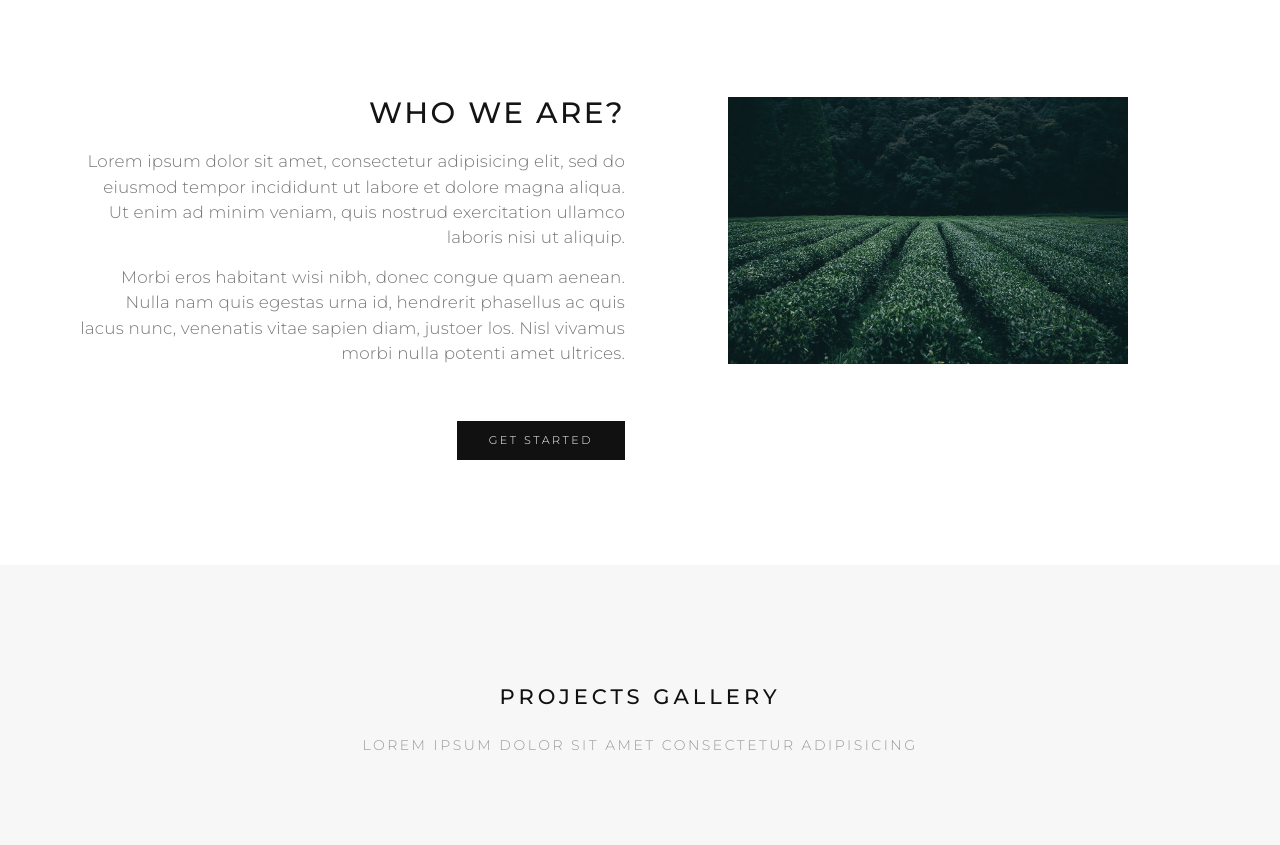
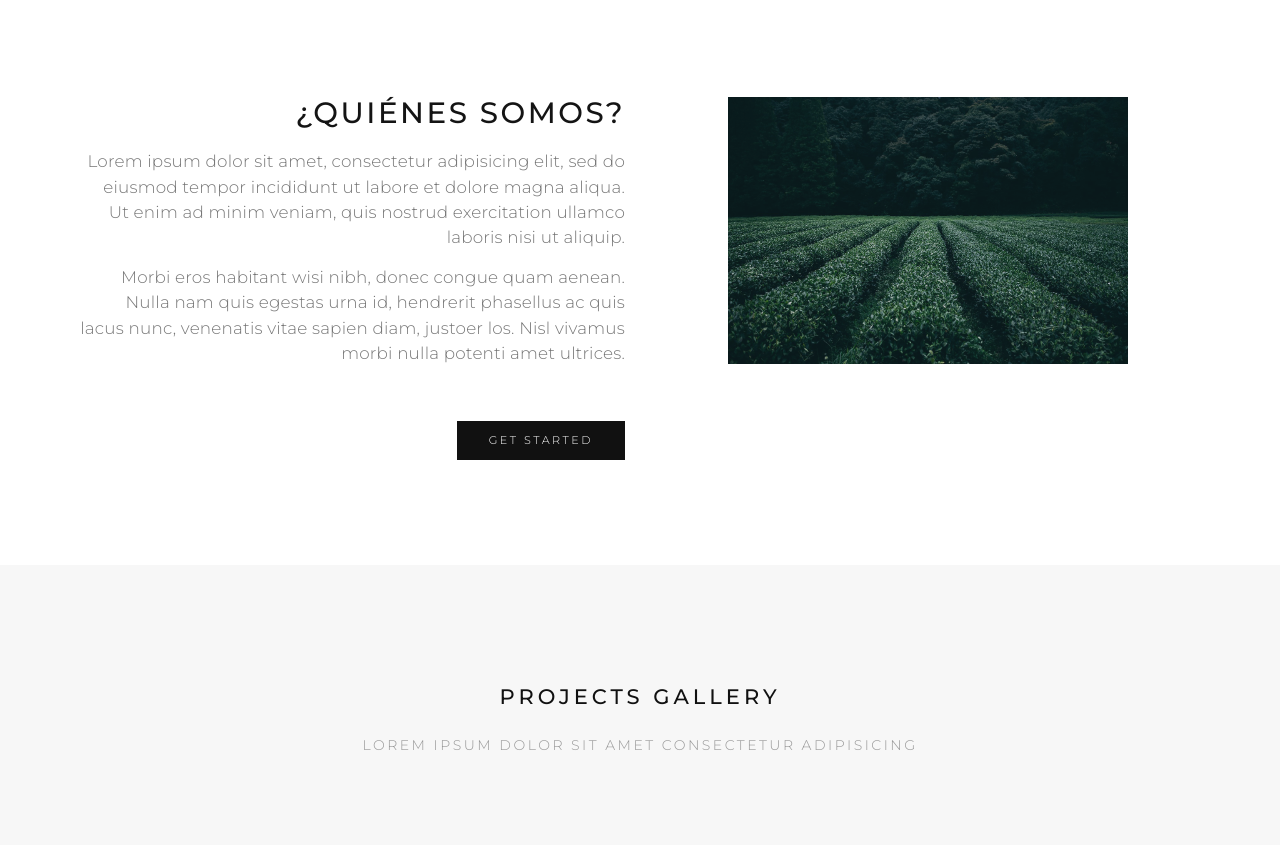
Before and after one commit to javiergr09/tarea-zSeeds, a plain HTML site: page index.html in a window 1280 px wide. Shown: the part 849-1694 px from the top of the page. Drawn offline with Linux system fonts and the light colour scheme; some packages are replaced by stand-ins of ours.

Commit message:
Commit Rama Master en el punto 10

```diff
--- a/index.html
+++ b/index.html
@@ -127,7 +127,7 @@
 								<div class="sm-1-2">
 									<div class="wrap-col">
 										<div class="about-sum">
-											<h3>Who We Are?</h3>
+											<h3>¿Quiénes Somos?</h3>
 											<p>Lorem ipsum dolor sit amet, consectetur adipisicing elit, sed do eiusmod tempor incididunt ut labore et dolore magna aliqua. Ut enim ad minim veniam, quis nostrud exercitation ullamco laboris nisi ut aliquip.</p>
 											<p>Morbi eros habitant wisi nibh, donec congue quam aenean. Nulla nam quis egestas urna id, hendrerit phasellus ac quis lacus nunc, venenatis vitae sapien diam, justoer los. Nisl vivamus morbi nulla potenti amet ultrices.</p>
 											<a class="button button-skin">Get Started</a>
```
Also changed, not shown: password.txt (added).
